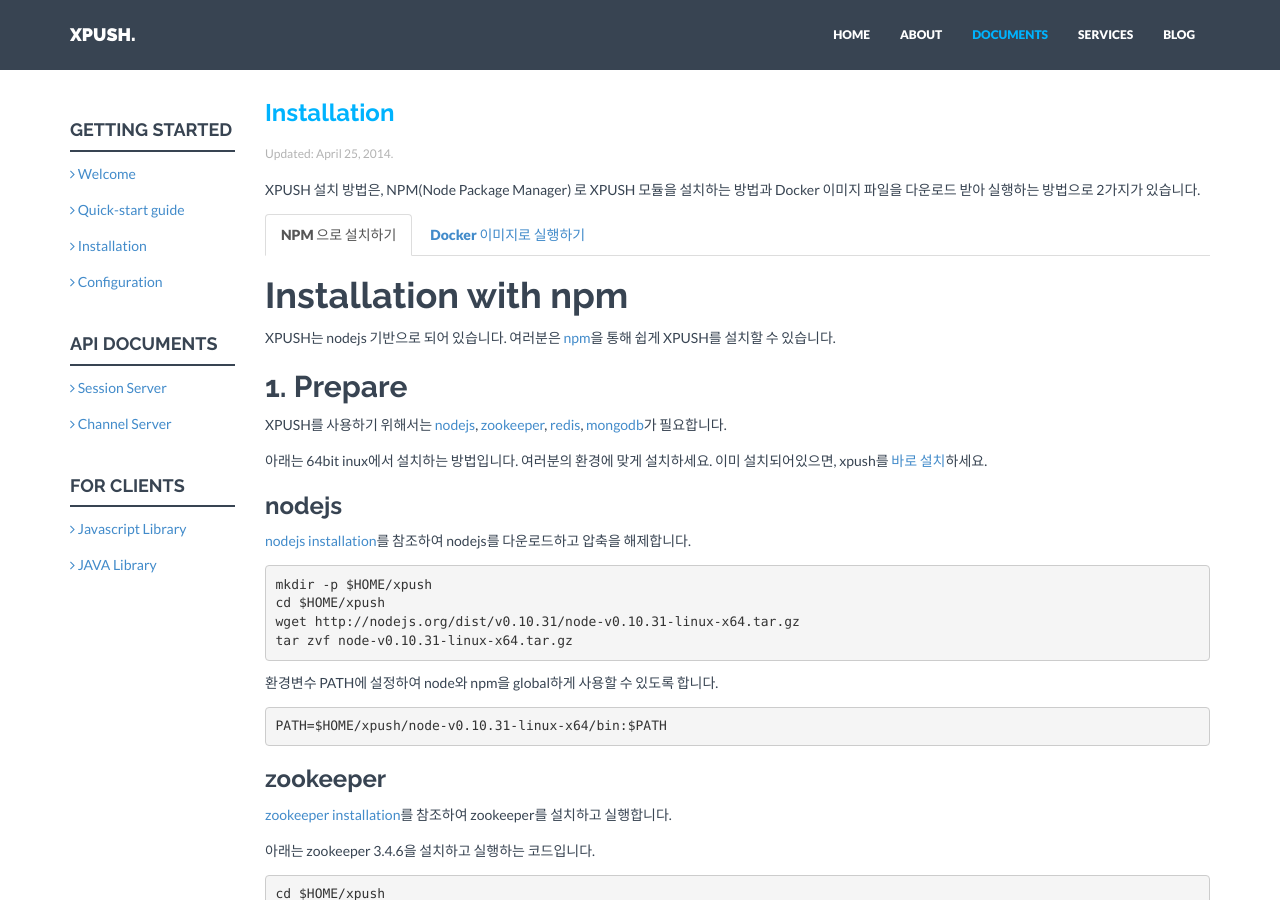
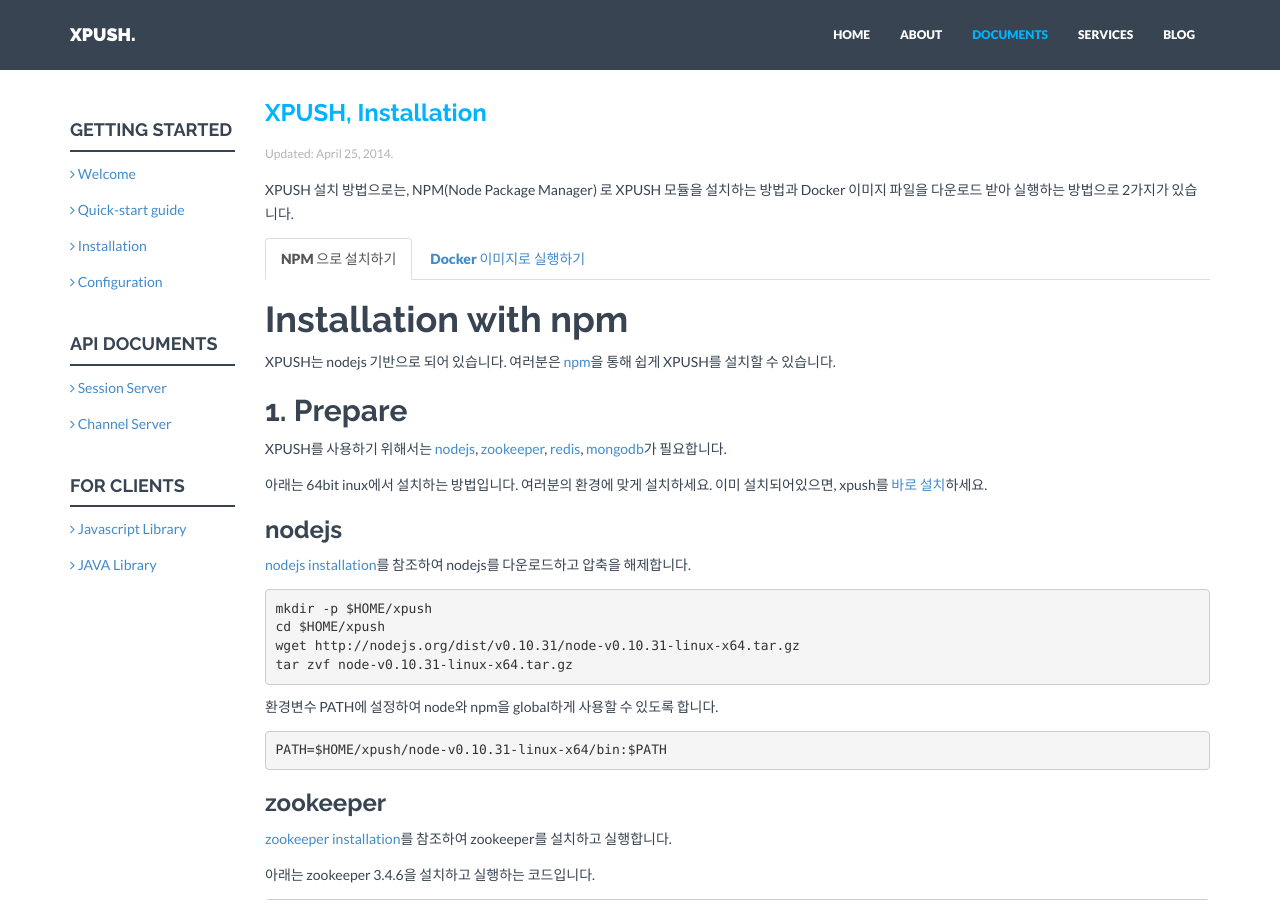
Before and after one commit to xpush/xpush.github.io, a Jekyll site: the page built from doc/installation/index.md, in a window 1280 px wide and 900 px high. Built offline with Jekyll 4.4.1, drawn with Linux system fonts in a browser that asks for light colours; nearby versions of some CDN libraries.

Commit message:
Update index.md

```diff
--- a/doc/installation/index.md
+++ b/doc/installation/index.md
@@ -1,10 +1,12 @@
 ---
 layout: doc
-title: Installation
+title: XPUSH, Installation
 date: April 25, 2014
 ---
 
-XPUSH 설치 방법은, NPM(Node Package Manager) 로 XPUSH 모듈을 설치하는 방법과 Docker 이미지 파일을 다운로드 받아 실행하는 방법으로 2가지가 있습니다.
+XPUSH 설치 방법으로는,
+NPM(Node Package Manager) 로 XPUSH 모듈을 설치하는 방법과 Docker 이미지 파일을 다운로드 받아 실행하는 방법으로
+2가지가 있습니다.
 
 <ul id="tabs" class="nav nav-tabs" data-tabs="tabs">
     <li class="active"><a href="#npm" data-toggle="tab"><b>NPM</b> 으로 설치하기</a></li>
```
